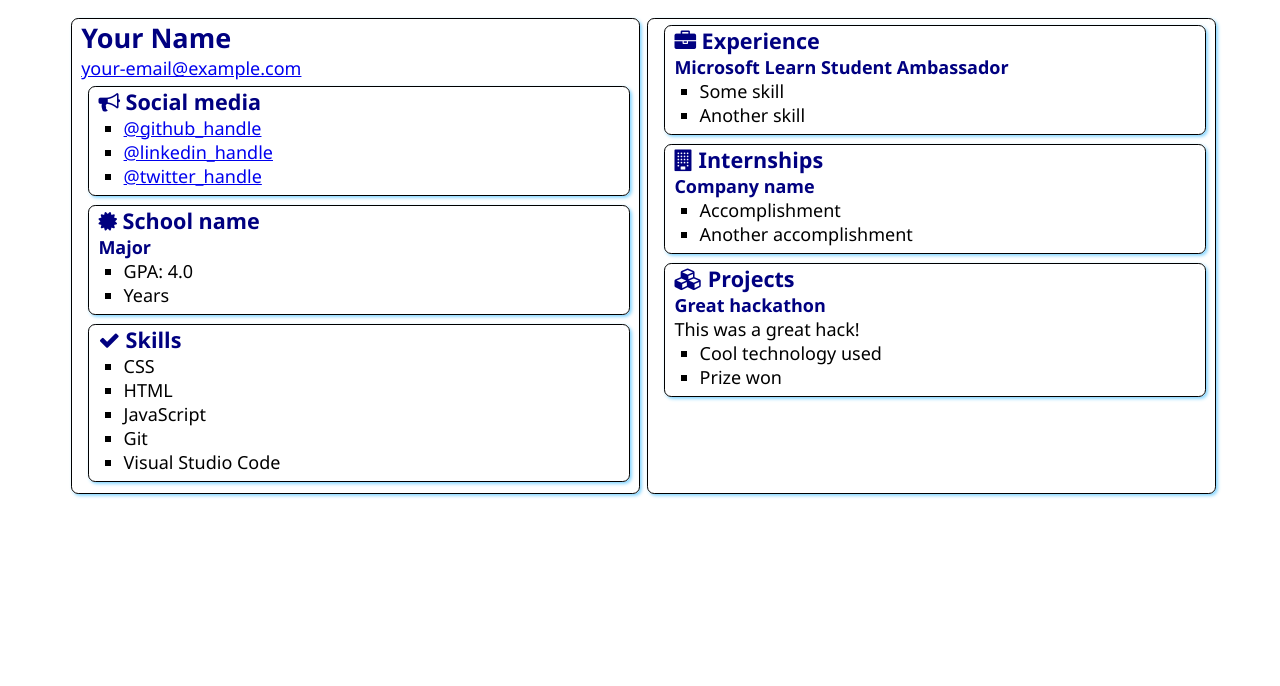
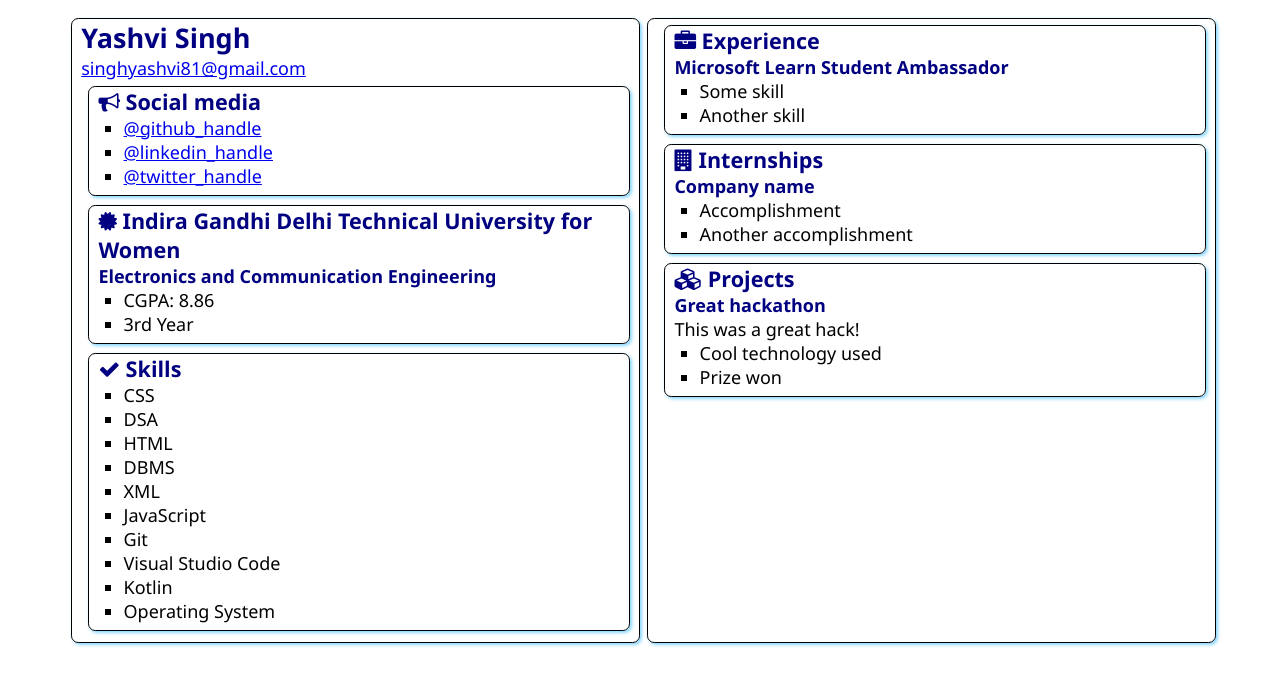
Before and after one commit to yashvi1234/SATechnicalOnboarding, a plain HTML site: page src/index.html in a window 1280 px wide. Drawn offline with Linux system fonts and the light colour scheme.

Commit message:
DataEnter

```diff
--- a/src/index.html
+++ b/src/index.html
@@ -1,5 +1,6 @@
 <!DOCTYPE html>
 <html lang="en">
+
 <head>
     <meta charset="UTF-8">
     <meta http-equiv="X-UA-Compatible" content="IE=edge">
@@ -9,57 +10,59 @@
     <link rel="stylesheet" href="style.css">
     <link rel="stylesheet" href="https://cdnjs.cloudflare.com/ajax/libs/font-awesome/4.7.0/css/font-awesome.min.css">
 </head>
+
 <body>
     <main>
         <article class="box">
-            <h1>Your Name</h1>
-            <div><a href="mailto:your.email@example.com">your-email@example.com</a></div>
+            <h1>Yashvi Singh</h1>
+            <div><a href="mailto:your.email@example.com">singhyashvi81@gmail.com</a></div>
 
             <section class="box">
                 <h2>
-                    <i class="fa fa-bullhorn" aria-hidden="true"></i>
-                    Social media
+                    <i class="fa fa-bullhorn" aria-hidden="true"></i> Social media
                 </h2>
                 <ul>
-                    <li><a href="https://github.com/<handle>">@github_handle</a></li>
-                    <li><a href="https://linkedin.com/in/<handle>">@linkedin_handle</a></li>
-                    <li><a href="https://twitter.com/<handle>">@twitter_handle</a></li>
+                    <li><a href="https://github.com/yashvi1234">@github_handle</a></li>
+                    <li><a href="https://www.linkedin.com/in/yashvi-singh-358414202/">@linkedin_handle</a></li>
+                    <li><a href="https://twitter.com/YashviS31274379">@twitter_handle</a></li>
                 </ul>
             </section>
 
             <section class="box">
                 <div class="education">
                     <h2>
-                        <i class="fa fa-certificate" aria-hidden="true"></i>
-                        School name
+                        <i class="fa fa-certificate" aria-hidden="true"></i> Indira Gandhi Delhi Technical University for Women
                     </h2>
-                    <h3>Major</h3>
+                    <h3>Electronics and Communication Engineering</h3>
                     <ul>
-                        <li>GPA: 4.0</li>
-                        <li>Years</li>
+                        <li>CGPA: 8.86</li>
+                        <li>3rd Year</li>
                     </ul>
                 </div>
             </section>
 
             <section class="box">
                 <h2>
-                    <i class="fa fa-check" aria-hidden="true"></i>
-                    Skills
+                    <i class="fa fa-check" aria-hidden="true"></i> Skills
                 </h2>
                 <ul>
                     <li>CSS</li>
+                    <li>DSA</li>
                     <li>HTML</li>
+                    <li>DBMS</li>
+                    <li>XML</li>
                     <li>JavaScript</li>
                     <li>Git</li>
                     <li>Visual Studio Code</li>
+                    <li>Kotlin</li>
+                    <li>Operating System</li>
                 </ul>
             </section>
         </article>
         <article class="box">
             <section class="box">
                 <h2>
-                    <i class="fa fa-briefcase" aria-hidden="true"></i>
-                    Experience
+                    <i class="fa fa-briefcase" aria-hidden="true"></i> Experience
                 </h2>
                 <h3>Microsoft Learn Student Ambassador</h3>
                 <ul>
@@ -69,8 +72,7 @@
             </section>
             <section class="box">
                 <h2>
-                    <i class="fa fa-building" aria-hidden="true"></i>
-                    Internships
+                    <i class="fa fa-building" aria-hidden="true"></i> Internships
                 </h2>
 
                 <h3>Company name</h3>
@@ -81,8 +83,7 @@
             </section>
             <section class="box">
                 <h2>
-                    <i class="fa fa-cubes" aria-hidden="true"></i>
-                    Projects
+                    <i class="fa fa-cubes" aria-hidden="true"></i> Projects
                 </h2>
 
                 <h3>Great hackathon</h3>
@@ -96,4 +97,5 @@
 
     </main>
 </body>
+
 </html>
```
